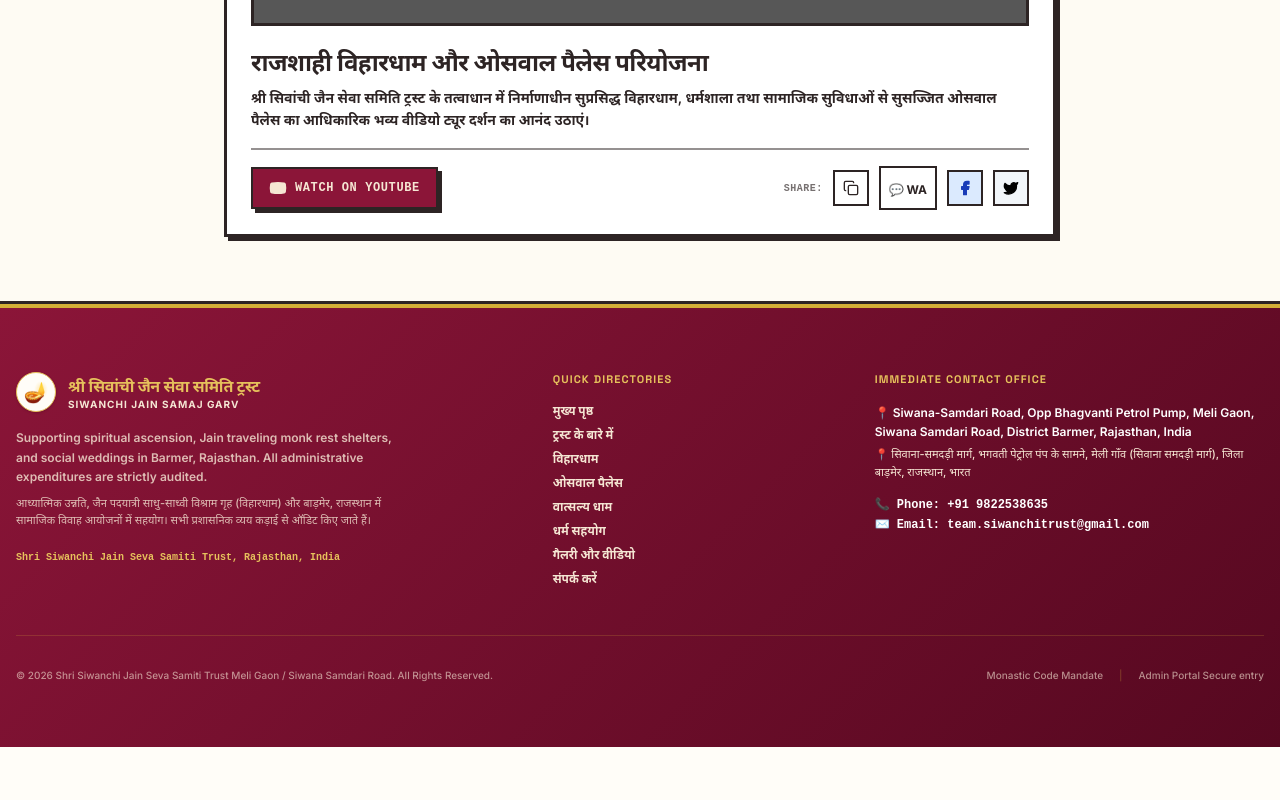
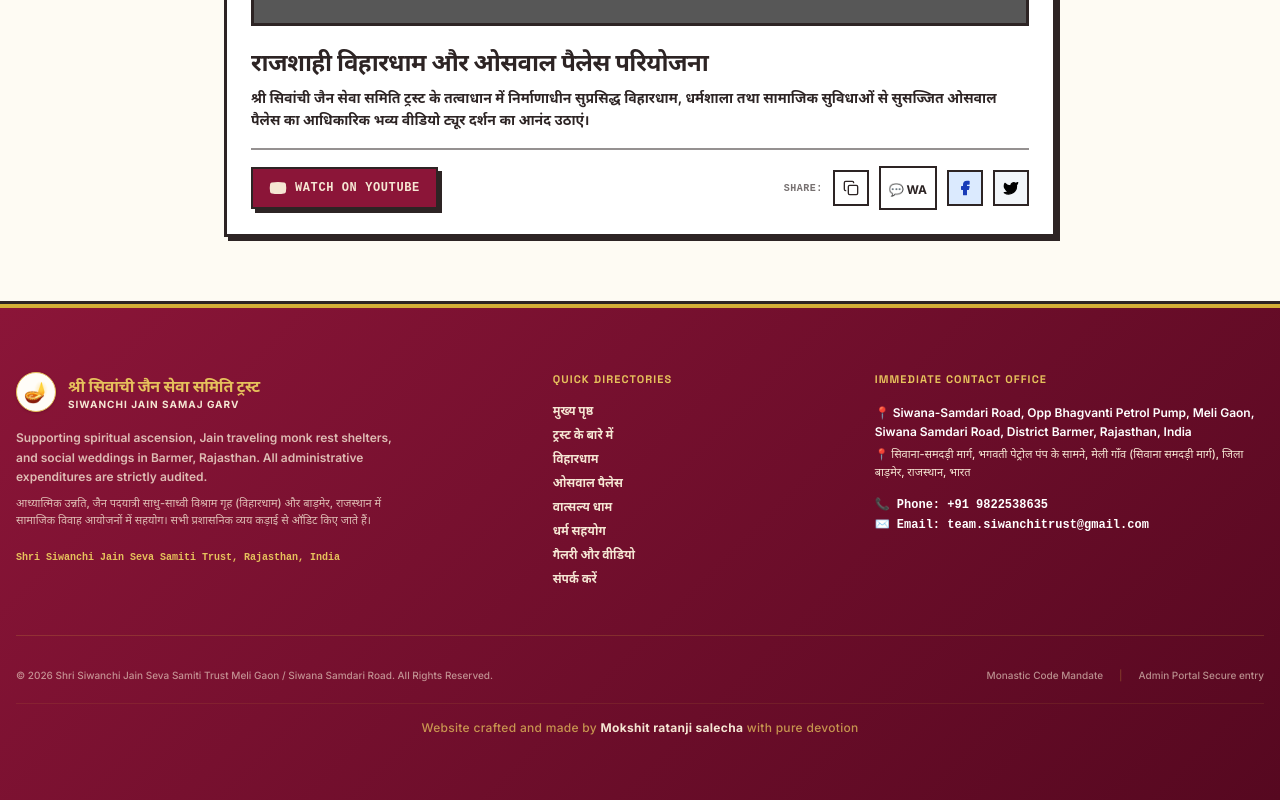
Before and after one commit to mokshitjainbba2025-rgb/Siwanchi-Jain-Trust-, a React (Vite) app: page / in a window 1280 px wide. Shown: the part 2286-3086 px from the top of the page. Before the commit the page ends 3033 px from the top, so only its background shows below. Built offline with nearby package versions, Linux system fonts and the light colour scheme; no server answers; the database is empty; grey boxes are pictures that could not be loaded; a web font is replaced by a local one.

Commit message:
feat: add devotion credit to footer
Include a dedicated credit statement in the footer to acknowledge the contribution of the developer.

```diff
--- a/src/App.tsx
+++ b/src/App.tsx
@@ -791,6 +791,11 @@
             <a href="#admin" onClick={(e) => { e.preventDefault(); setActiveTab('admin'); }} className="hover:text-white">Admin Portal Secure entry</a>
           </div>
         </div>
+
+        {/* Dedicated Pure Devotion Credit Statement */}
+        <div className="max-w-7xl mx-auto mt-5 text-center text-[11px] sm:text-xs text-gold-400/75 font-medium tracking-wide border-t border-gold-500/10 pt-4">
+          <p>Website crafted and made by <span className="font-bold text-gold-300">Mokshit ratanji salecha</span> with pure devotion</p>
+        </div>
       </footer>
 
       {/* TEMPLE VIDEO INTERACTIVE OVERLAY MODAL */}
```
